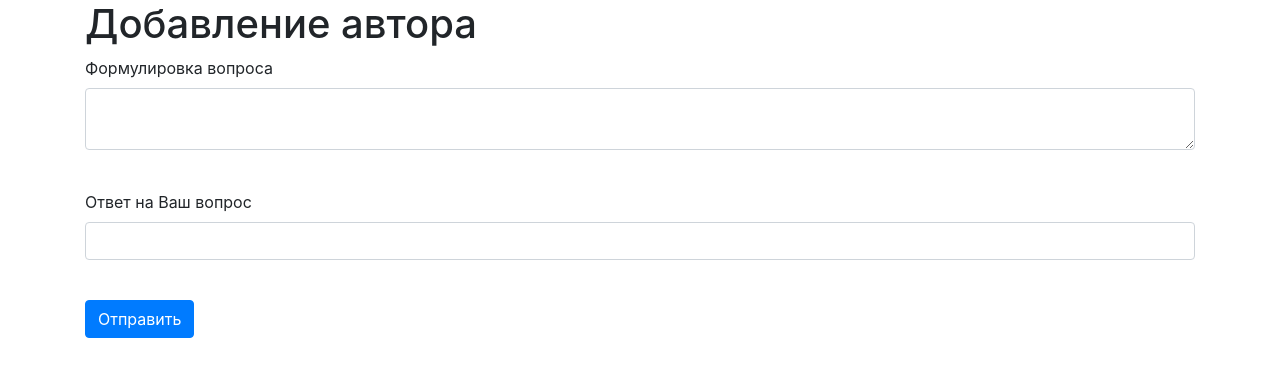
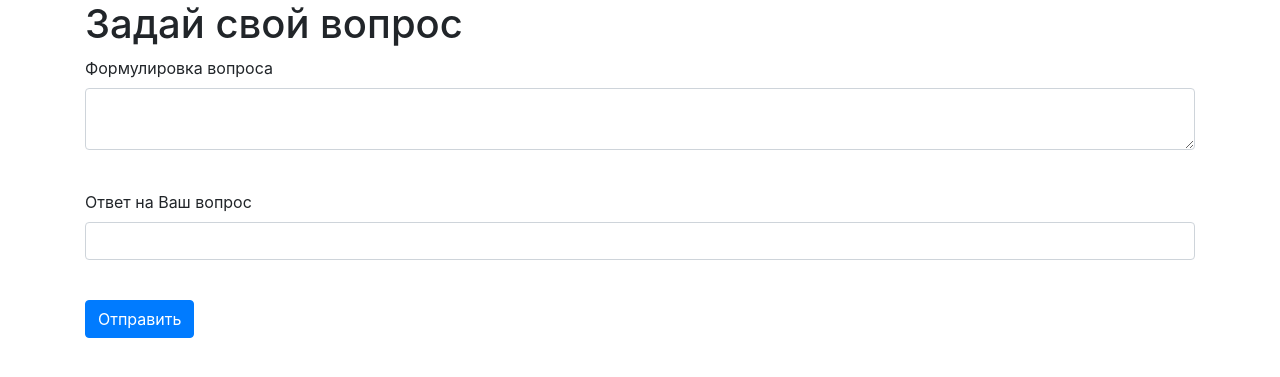
Before and after one commit to StopChangingTheName/alice-skills, a Flask app: page /ask_question in a window 1280 px wide. Shown: the part 90-467 px from the top of the page. Run offline with Flask 2, Linux system fonts and the light colour scheme; some libraries are stand-ins or nearby versions.

Commit message:
fix ask.html

```diff
--- a/templates/ask.html
+++ b/templates/ask.html
@@ -1,7 +1,7 @@
 {% extends "base.html" %}
 
 {% block content %}
-<h1>Добавление автора</h1>
+<h1>Задай свой вопрос</h1>
 <form class="login_form" method="post" enctype="multipart/form-data">
     {{ form.hidden_tag() }}
     {{ form.csrf_token }}
```
